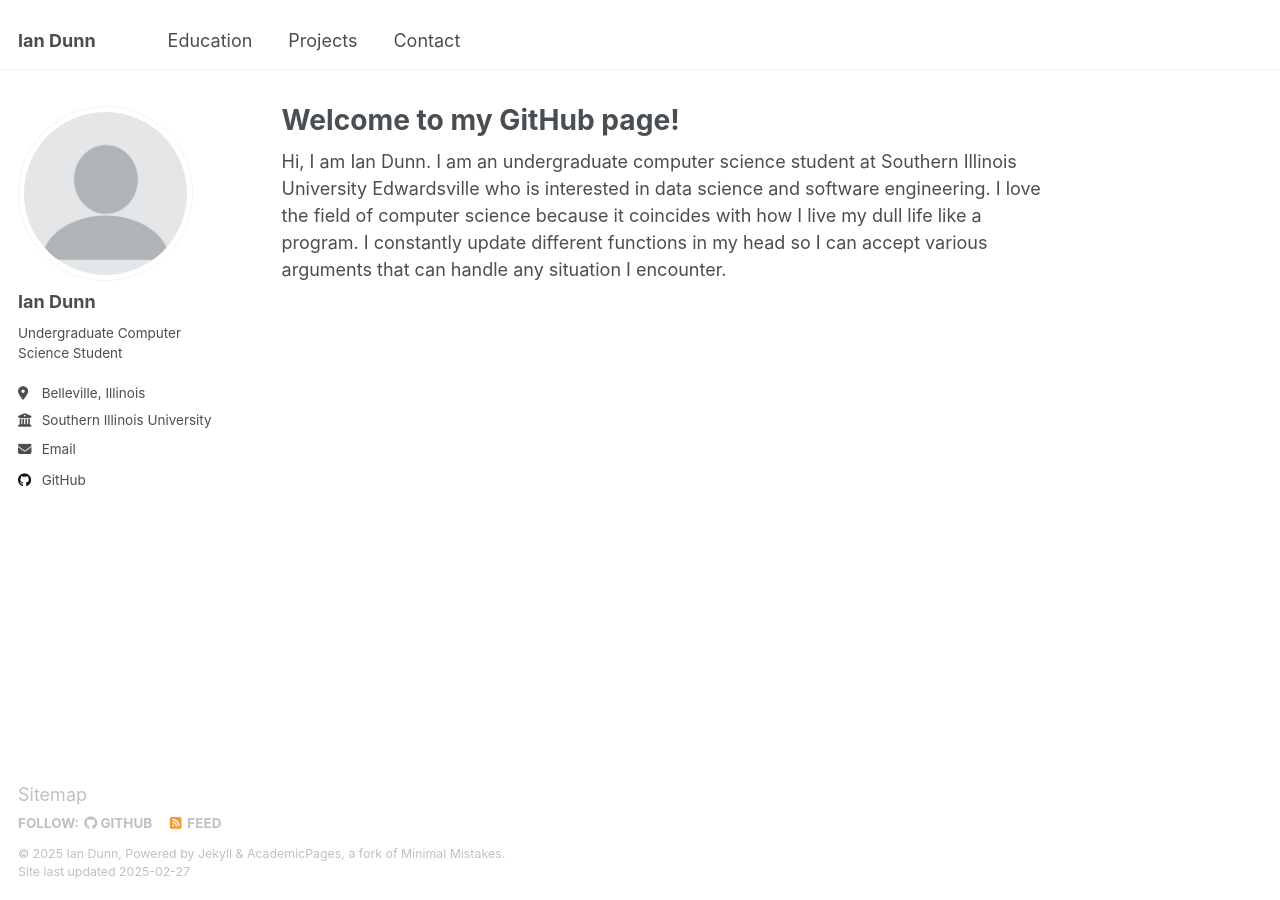
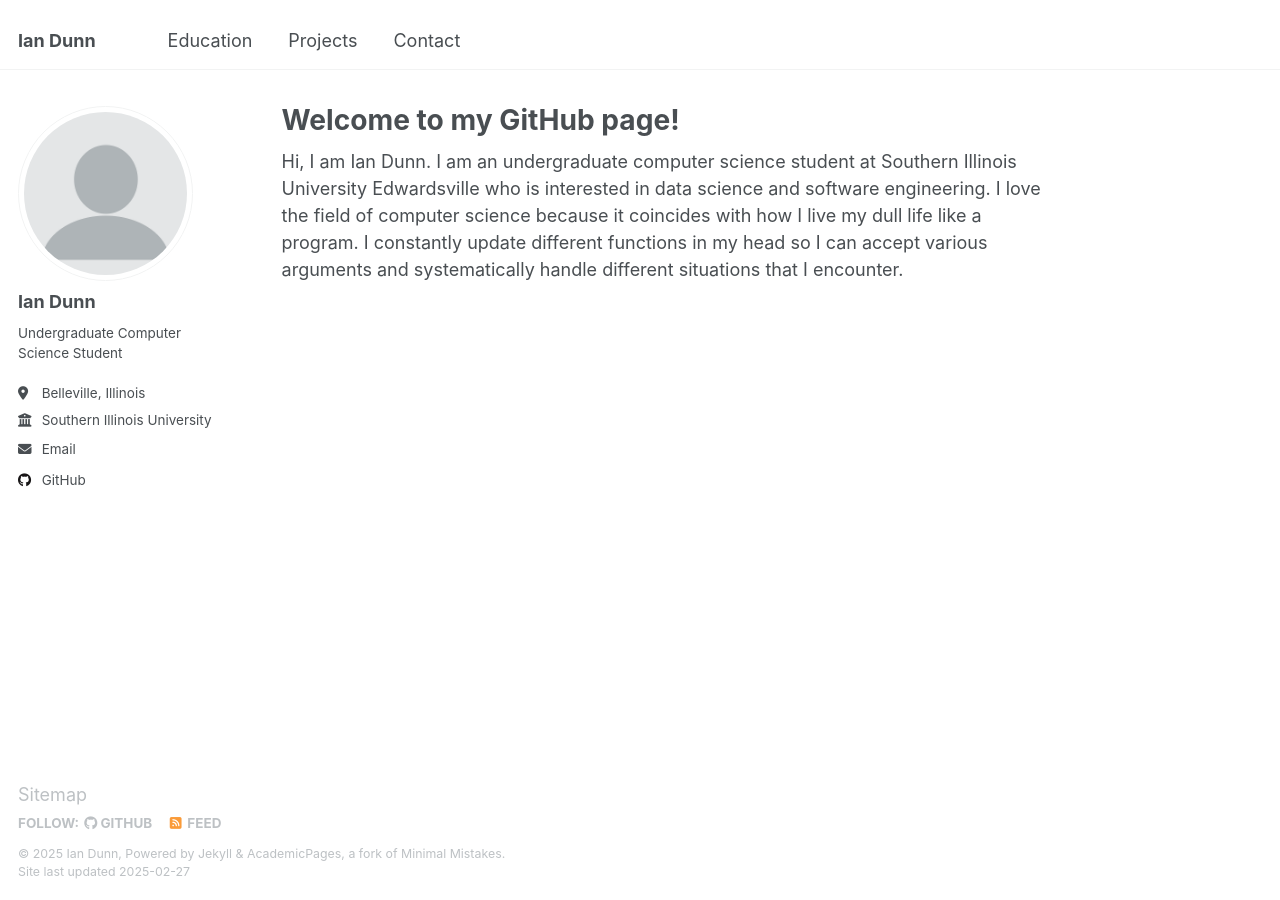
Before and after one commit to 1ntentions/1ntentions.github.io, a Jekyll site: the page built from _pages/about.md, in a window 1280 px wide. Built offline with Jekyll 4.4.1, drawn with Linux system fonts in a browser that asks for light colours.

Commit message:
updated about.md

```diff
--- a/_pages/about.md
+++ b/_pages/about.md
@@ -7,4 +7,4 @@ redirect_from:
   - /about.html
 ---
 
-Hi, I am Ian Dunn. I am an undergraduate computer science student at Southern Illinois University Edwardsville who is interested in data science and software engineering. I love the field of computer science because it coincides with how I live my dull life like a program. I constantly update different functions in my head so I can accept various arguments that can handle any situation I encounter.
+Hi, I am Ian Dunn. I am an undergraduate computer science student at Southern Illinois University Edwardsville who is interested in data science and software engineering. I love the field of computer science because it coincides with how I live my dull life like a program. I constantly update different functions in my head so I can accept various arguments and systematically handle different situations that I encounter.
```
